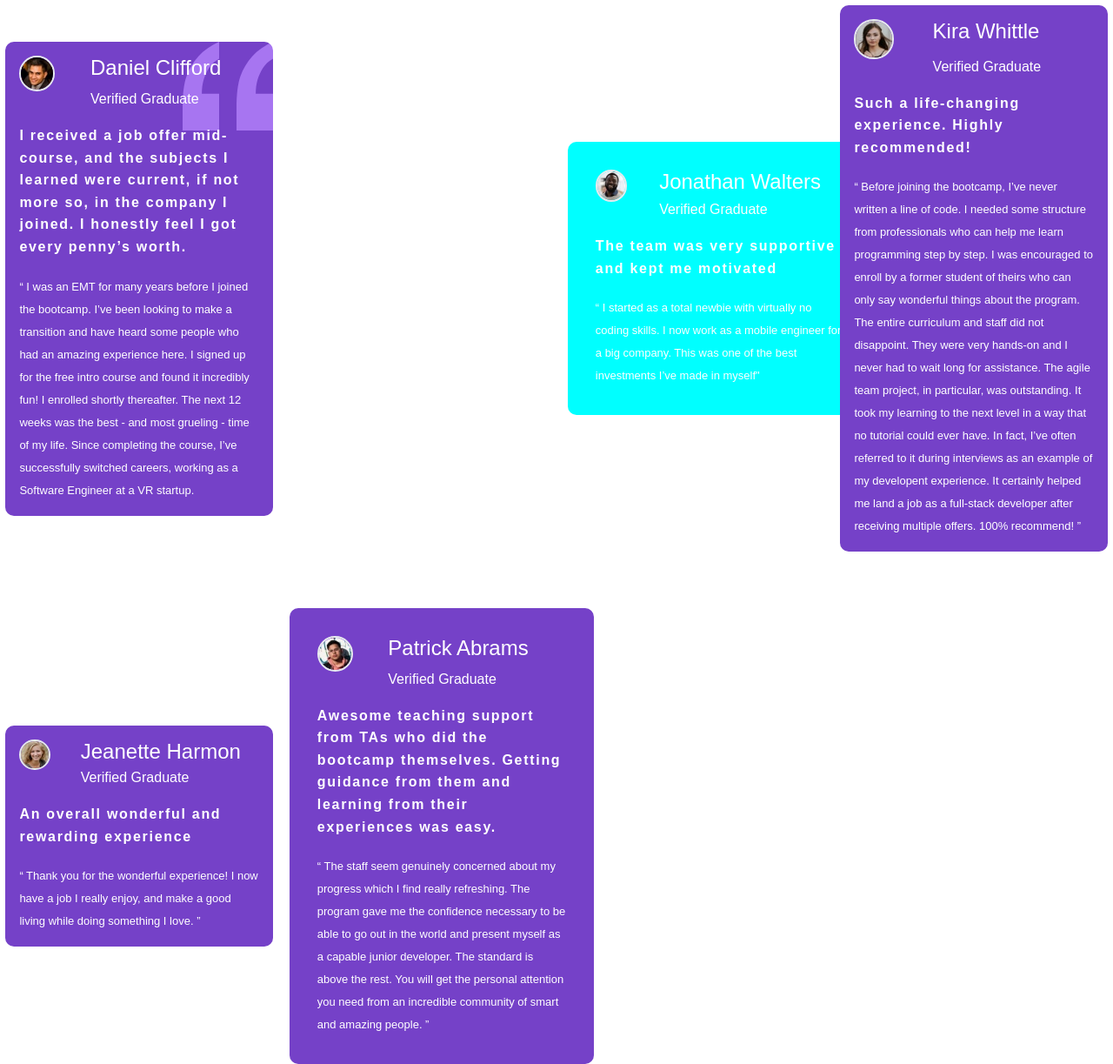
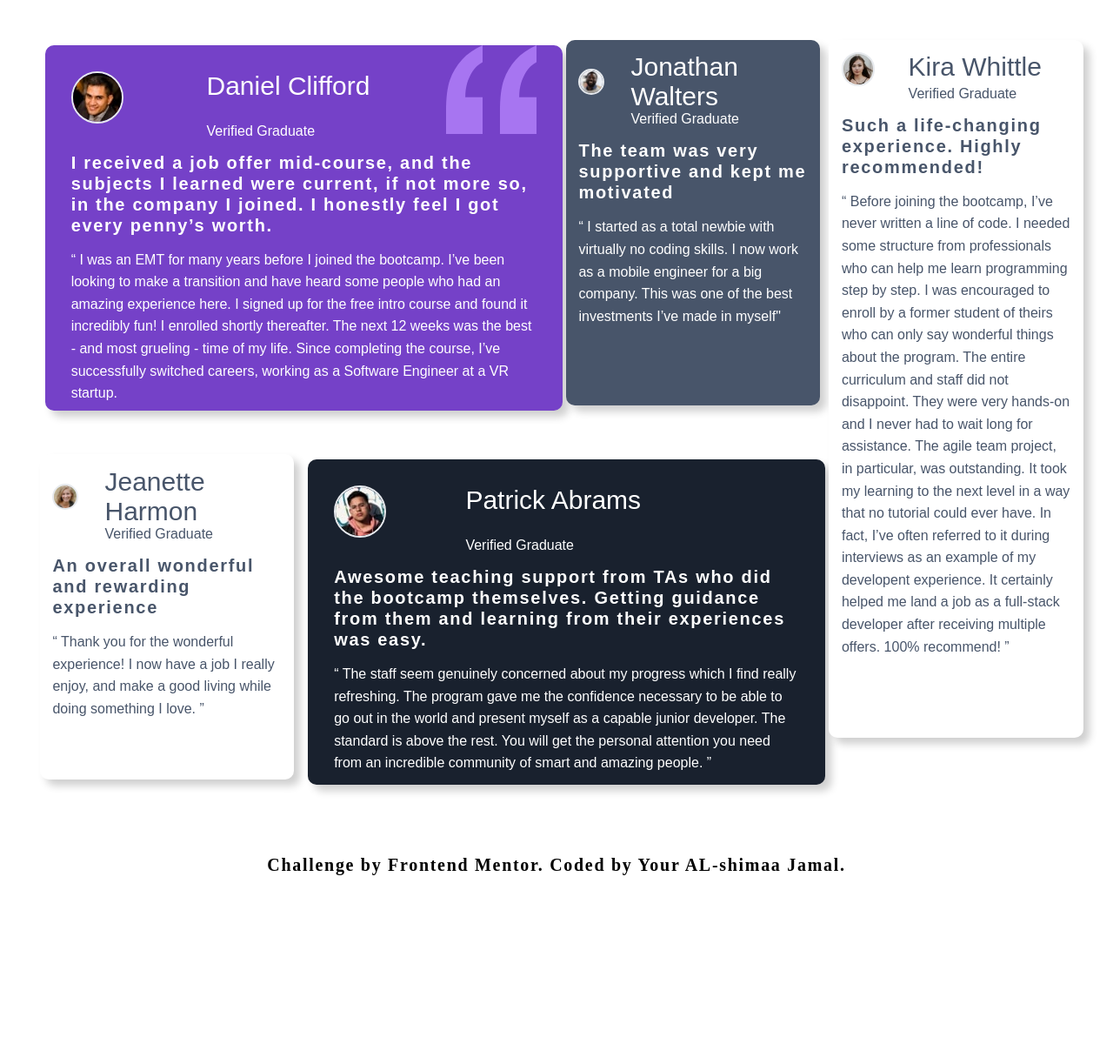
Before and after one commit to Al-Shimaa2001/Testimonials-grid-section, a plain HTML site: page index.html in a window 1280 px wide. Shown: the top 1223 px of the page at 87% size. After the commit the page ends 1021 px from the top, so only its background shows below. Drawn offline with Linux system fonts and the light colour scheme; files whose address does not match are found by name.

Commit message:
Update testimonials section: enhance content and adjust CSS for improved layout and responsiveness

```diff
--- a/index.html
+++ b/index.html
@@ -83,7 +83,7 @@
 
     </main>
     <footer>
-        <p>Challenge by Frontend Mentor. Coded by Your Name Here.</p>
+        <p>Challenge by Frontend Mentor. Coded by Your AL-shimaa Jamal.</p>
     </footer>
   </body>
 </html>
--- a/style.css
+++ b/style.css
@@ -22,14 +22,17 @@ main {
   text-align: center;
   font-family: sans-serif;
   flex-direction: column;
+  padding: 20px;
+  margin: 20px;
 }
 .card {
-  max-width: 350px;
+  width: 95%;
   padding: 5%;
-  margin:2%;
+  margin: 2%;
   background-color: var(--Purple500);
   border-radius: 10px;
   color: var(--White);
+  box-shadow: 7px 7px 10px var(--Grey200);
 }
 header {
   display: grid;
@@ -64,63 +67,70 @@ article {
   line-height: 2;
   text-align: start;
 }
-footer p{
+
+.card:nth-child(2) {
+  background-color: var(--Grey500);
+}
+.card:nth-child(3) {
+  background-color: var(--White);
+  color: var(--Grey500);
+}
+.card:nth-child(4) {
+  background-color: var(--Darkblue);
+}
+.card:nth-child(5) {
+  background-color: var(--White);
+  color: var(--Grey500);
+}
+footer p {
   text-align: center;
 }
-.card:nth-child(2){
-grid-column: 3/ span 2;
-grid-row: 1/ 1;
-/* grid-area: 1 1 1 2; */
-background-color: aqua;
+/* large screen */
+@media screen and (min-width: 1100px) {
+  main {
+    display: grid;
+    grid-template-columns: repeat(4, 1fr);
+    grid-template-rows: repeat(2, auto);
+    gap: 10px;
+    align-items: start;
   }
-.card:nth-child(3){
-grid-column:1 / span;
-grid-row: 2/ span 1;
-/* grid-area: 1 1 1 2; */
+  .card {
+    width: 100%;
+    height: 90%;
   }
-.card:nth-child(4){
-grid-column:2 / span 2;
-grid-row: 2/ span 2;
-/* grid-area: 1 1 1 2; */
+  h2 {
+    font-size: 30px;
   }
-.card:nth-child(5){
-grid-column:4 /4;
-grid-row: 1/ 2;
-/* grid-area: 1 1 1 2; */
+  p {
+    font-size: 20px;
+    margin: 5px 0;
+    line-height: 1.2;
   }
- @media screen  and (min-width:990px){
-main{
- display: grid;
- grid-template-columns: repeat(4,1fr);
- grid-template-rows: repeat(2,1fr);
+  article {
+    font-size: 16px;
+    line-height: 1.6;
   }
-
-.card:nth-child(1){
+  .card:nth-child(1) {
     background-image: url(./images/bg-pattern-quotation.svg);
     background-repeat: no-repeat;
-background-position: top right;
-grid-column:1/ 2;
-
+    background-position: top right 30px;
+    grid-column: 1 / span 2;
+    grid-row: 1;
   }
-.card:nth-child(2){
-grid-column: 3/ span 2;
-grid-row: 1/ 1;
-/* grid-area: 1 1 1 2; */
-background-color: aqua;
+  .card:nth-child(2) {
+    grid-column: 3;
+    grid-row: 1;
   }
-.card:nth-child(3){
-grid-column:1 / span;
-grid-row: 2/ span 1;
-/* grid-area: 1 1 1 2; */
+  .card:nth-child(3) {
+    grid-column: 1;
+    grid-row: 2;
   }
-.card:nth-child(4){
-grid-column:2 / span 2;
-grid-row: 2/ span 2;
-/* grid-area: 1 1 1 2; */
+  .card:nth-child(4) {
+    grid-column: 2 / span 2;
+    grid-row: 2;
   }
-.card:nth-child(5){
-grid-column:4 /4;
-grid-row: 1/ 2;
-/* grid-area: 1 1 1 2; */
+  .card:nth-child(5) {
+    grid-column: 4;
+    grid-row: 1 / span 2;
   }
 }
```
Lines whose indentation alone changed are shown as unchanged.
